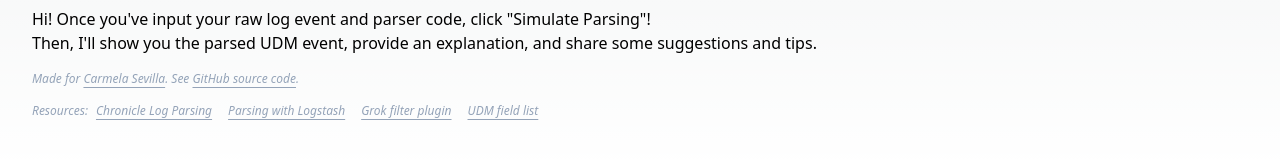
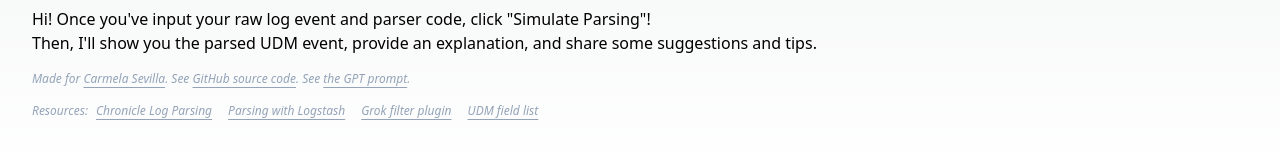
Before and after one commit to darrensapalo/chronicle-log-parser, a Next.js app: page / in a window 1280 px wide. Shown: the part 793-952 px from the top of the page. Built offline with nearby package versions, Linux system fonts and the light colour scheme.

Commit message:
Added a link to the GPT prompt.

```diff
--- a/pages/index.tsx
+++ b/pages/index.tsx
@@ -48,7 +48,9 @@ export default function Home() {
         <div className='flex flex-col'>
         <div className="flex flex-row">
             <span className='text-xs italic mt-4 text-slate-400'>
-              Made for <a className="link underline underline-offset-4" href="https://www.linkedin.com/in/carmela-sevilla/">Carmela Sevilla</a>. See <a className="link underline underline-offset-4" href="https://github.com/darrensapalo/chronicle-log-parser">GitHub source code</a>.
+              Made for <a className="link underline underline-offset-4" href="https://www.linkedin.com/in/carmela-sevilla/">Carmela Sevilla</a>.
+              See <a className="link underline underline-offset-4" href="https://github.com/darrensapalo/chronicle-log-parser">GitHub source code</a>.
+              See <a className="link underline underline-offset-4" href="https://github.com/darrensapalo/chronicle-log-parser/blob/main/pages/api/openai-api.ts#L39">the GPT prompt</a>.
             </span>
           </div>
           <div className="flex flex-row">
```
